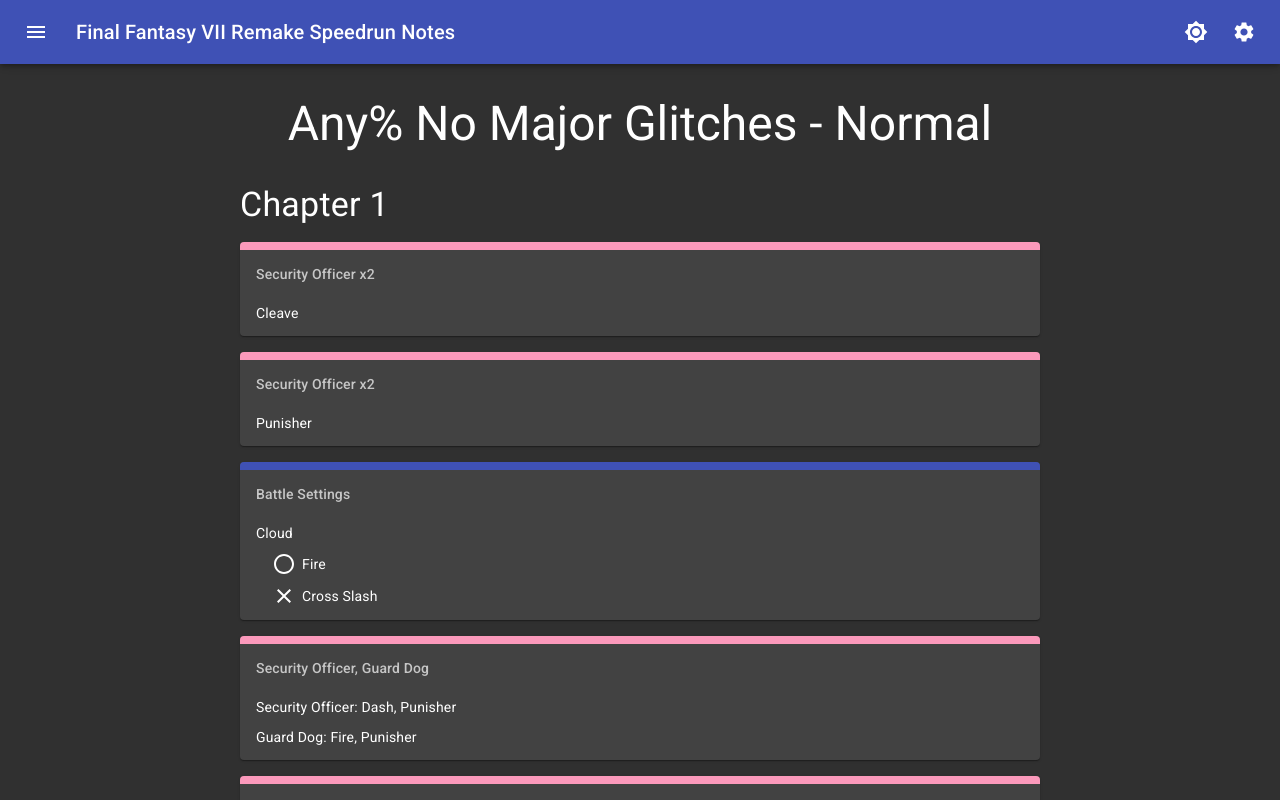
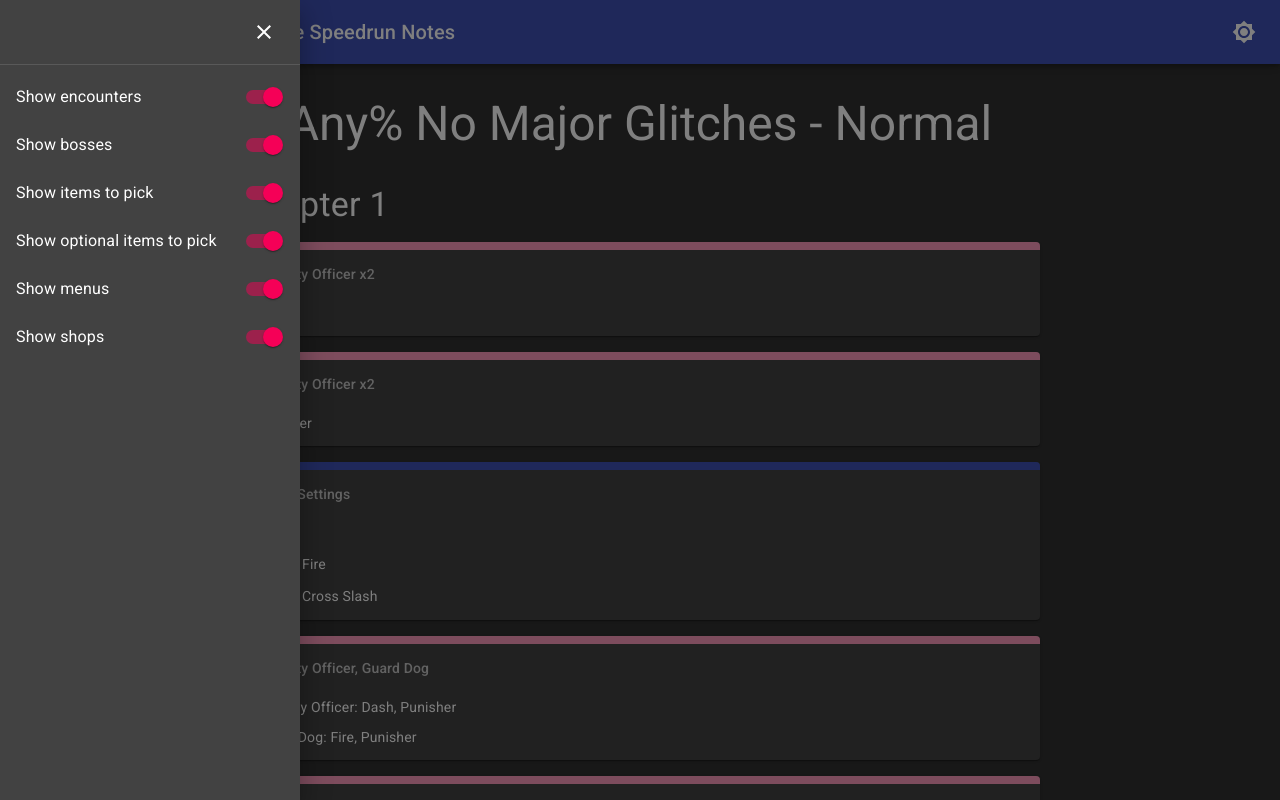
Before and after one commit to fhelwanger/ff7r-speedrun-notes, a React (Create React App) app: page / in a window 1280 px wide. Both pictures are taken after a click on the button 36 px from the left and 32 px from the top of the page. Shown: the top 800 px of the page. Built offline with nearby package versions, Linux system fonts and the light colour scheme.

Commit message:
Toggle sections

```diff
--- a/src/App.tsx
+++ b/src/App.tsx
@@ -2,8 +2,10 @@ import React from "react";
 import Box from "@material-ui/core/Box";
 import CssBaseline from "@material-ui/core/CssBaseline";
 import { makeStyles, ThemeProvider } from "@material-ui/core/styles";
+import Drawer from "./components/Drawer";
 import Header from "./components/Header";
 import AnyPercentNoMajorGlitchesNormal from "./routes/any-nmg-normal";
+import useSettings, { SettingsContext } from "./useSettings";
 import useTheme from "./useTheme";
 
 const useStyles = makeStyles((theme) => ({
@@ -14,15 +16,29 @@ const useStyles = makeStyles((theme) => ({
 
 function App() {
   const classes = useStyles();
+  const [menuOpen, setMenuOpen] = React.useState(false);
   const { theme, setTheme, muiTheme } = useTheme();
+  const { settings, setSettings } = useSettings();
 
   return (
     <ThemeProvider theme={muiTheme}>
-      <CssBaseline />
-      <Header theme={theme} setTheme={setTheme} />
-      <Box className={classes.box}>
-        <AnyPercentNoMajorGlitchesNormal />
-      </Box>
+      <SettingsContext.Provider value={settings}>
+        <CssBaseline />
+        <Drawer
+          open={menuOpen}
+          onClose={() => setMenuOpen(false)}
+          settings={settings}
+          setSettings={setSettings}
+        />
+        <Header
+          theme={theme}
+          setTheme={setTheme}
+          onMenuClick={() => setMenuOpen(true)}
+        />
+        <Box className={classes.box}>
+          <AnyPercentNoMajorGlitchesNormal />
+        </Box>
+      </SettingsContext.Provider>
     </ThemeProvider>
   );
 }
--- a/src/components/Boss.tsx
+++ b/src/components/Boss.tsx
@@ -4,6 +4,7 @@ import ListItem from "@material-ui/core/ListItem";
 import ListItemText from "@material-ui/core/ListItemText";
 import ListSubheader from "@material-ui/core/ListSubheader";
 import { makeStyles } from "@material-ui/core/styles";
+import { SettingsContext } from "../useSettings";
 import Card from "./Card";
 import palette from "./palette";
 
@@ -26,6 +27,11 @@ export interface BossProps {
 
 function Boss({ name, phases }: BossProps) {
   const classes = useStyles();
+  const settings = React.useContext(SettingsContext);
+
+  if (!settings.showBosses) {
+    return null;
+  }
 
   return (
     <Card color={palette.boss}>
--- /dev/null
+++ b/src/components/Drawer.tsx
@@ -0,0 +1,142 @@
+import React from "react";
+import Box from "@material-ui/core/Box";
+import Divider from "@material-ui/core/Divider";
+import IconButton from "@material-ui/core/IconButton";
+import List from "@material-ui/core/List";
+import ListItem from "@material-ui/core/ListItem";
+import ListItemText from "@material-ui/core/ListItemText";
+import ListItemSecondaryAction from "@material-ui/core/ListItemSecondaryAction";
+import MuiDrawer from "@material-ui/core/Drawer";
+import Switch from "@material-ui/core/Switch";
+import Toolbar from "@material-ui/core/Toolbar";
+import { makeStyles } from "@material-ui/core/styles";
+import CloseIcon from "@material-ui/icons/Close";
+import { Settings } from "../useSettings";
+
+const useStyles = makeStyles((theme) => ({
+  closeButton: {
+    marginLeft: "auto",
+  },
+}));
+
+export interface DrawerProps {
+  open: boolean;
+  onClose: () => void;
+  settings: Settings;
+  setSettings: (settings: Settings) => void;
+}
+
+function Drawer({ open, onClose, settings, setSettings }: DrawerProps) {
+  const classes = useStyles();
+
+  return (
+    <MuiDrawer open={open} onClose={onClose}>
+      <Box width={300}>
+        <Toolbar>
+          <IconButton
+            className={classes.closeButton}
+            edge="end"
+            onClick={onClose}
+          >
+            <CloseIcon />
+          </IconButton>
+        </Toolbar>
+        <Divider />
+        <List>
+          <ListItem>
+            <ListItemText primary="Show encounters" />
+            <ListItemSecondaryAction>
+              <Switch
+                edge="end"
+                checked={settings.showEncounters}
+                onChange={() =>
+                  setSettings({
+                    ...settings,
+                    showEncounters: !settings.showEncounters,
+                  })
+                }
+              />
+            </ListItemSecondaryAction>
+          </ListItem>
+          <ListItem>
+            <ListItemText primary="Show bosses" />
+            <ListItemSecondaryAction>
+              <Switch
+                edge="end"
+                checked={settings.showBosses}
+                onChange={() =>
+                  setSettings({
+                    ...settings,
+                    showBosses: !settings.showBosses,
+                  })
+                }
+              />
+            </ListItemSecondaryAction>
+          </ListItem>
+          <ListItem>
+            <ListItemText primary="Show items to pick" />
+            <ListItemSecondaryAction>
+              <Switch
+                edge="end"
+                checked={settings.showPick}
+                onChange={() =>
+                  setSettings({
+                    ...settings,
+                    showPick: !settings.showPick,
+                  })
+                }
+              />
+            </ListItemSecondaryAction>
+          </ListItem>
+          <ListItem>
+            <ListItemText primary="Show optional items to pick" />
+            <ListItemSecondaryAction>
+              <Switch
+                edge="end"
+                checked={settings.showOptionalPick}
+                onChange={() =>
+                  setSettings({
+                    ...settings,
+                    showOptionalPick: !settings.showOptionalPick,
+                  })
+                }
+              />
+            </ListItemSecondaryAction>
+          </ListItem>
+          <ListItem>
+            <ListItemText primary="Show menus" />
+            <ListItemSecondaryAction>
+              <Switch
+                edge="end"
+                checked={settings.showMenus}
+                onChange={() =>
+                  setSettings({
+                    ...settings,
+                    showMenus: !settings.showMenus,
+                  })
+                }
+              />
+            </ListItemSecondaryAction>
+          </ListItem>
+          <ListItem>
+            <ListItemText primary="Show shops" />
+            <ListItemSecondaryAction>
+              <Switch
+                edge="end"
+                checked={settings.showShops}
+                onChange={() =>
+                  setSettings({
+                    ...settings,
+                    showShops: !settings.showShops,
+                  })
+                }
+              />
+            </ListItemSecondaryAction>
+          </ListItem>
+        </List>
+      </Box>
+    </MuiDrawer>
+  );
+}
+
+export default Drawer;
--- a/src/components/Encounter.tsx
+++ b/src/components/Encounter.tsx
@@ -4,6 +4,7 @@ import ListItem from "@material-ui/core/ListItem";
 import ListItemText from "@material-ui/core/ListItemText";
 import ListSubheader from "@material-ui/core/ListSubheader";
 import { makeStyles } from "@material-ui/core/styles";
+import { SettingsContext } from "../useSettings";
 import Card from "./Card";
 import palette from "./palette";
 
@@ -20,6 +21,11 @@ export interface EncounterProps {
 
 function Encounter({ enemies, instructions }: EncounterProps) {
   const classes = useStyles();
+  const settings = React.useContext(SettingsContext);
+
+  if (!settings.showEncounters) {
+    return null;
+  }
 
   return (
     <Card color={palette.encounter}>
--- a/src/components/Header.tsx
+++ b/src/components/Header.tsx
@@ -7,7 +7,6 @@ import Typography from "@material-ui/core/Typography";
 import DarkThemeIcon from "@material-ui/icons/Brightness5";
 import LightThemeIcon from "@material-ui/icons/Brightness7";
 import MenuIcon from "@material-ui/icons/Menu";
-import SettingsIcon from "@material-ui/icons/Settings";
 import { makeStyles } from "@material-ui/core/styles";
 import { Theme } from "../useTheme";
 
@@ -21,15 +20,16 @@ const useStyles = makeStyles((theme) => ({
 export interface HeaderProps {
   setTheme: (theme: Theme) => void;
   theme: Theme;
+  onMenuClick: () => void;
 }
 
-function Header({ theme, setTheme }: HeaderProps) {
+function Header({ theme, setTheme, onMenuClick }: HeaderProps) {
   const classes = useStyles();
 
   return (
     <AppBar position="sticky">
       <Toolbar>
-        <IconButton edge="start" color="inherit">
+        <IconButton color="inherit" edge="start" onClick={onMenuClick}>
           <MenuIcon />
         </IconButton>
         <Typography className={classes.title} variant="h6" noWrap>
@@ -38,14 +38,10 @@ function Header({ theme, setTheme }: HeaderProps) {
         <Tooltip title="Toggle light/dark theme">
           <IconButton
             color="inherit"
+            edge="end"
             onClick={() => setTheme(theme === "light" ? "dark" : "light")}
           >
             {theme === "light" ? <DarkThemeIcon /> : <LightThemeIcon />}
-          </IconButton>
-        </Tooltip>
-        <Tooltip title="Settings">
-          <IconButton edge="end" color="inherit">
-            <SettingsIcon />
           </IconButton>
         </Tooltip>
       </Toolbar>
--- a/src/components/Menu.tsx
+++ b/src/components/Menu.tsx
@@ -1,5 +1,6 @@
 import React from "react";
 import Divider from "@material-ui/core/Divider";
+import { SettingsContext } from "../useSettings";
 import Card from "./Card";
 import palette from "./palette";
 
@@ -8,6 +9,12 @@ export interface MenuProps {
 }
 
 function Menu({ children }: MenuProps) {
+  const settings = React.useContext(SettingsContext);
+
+  if (!settings.showMenus) {
+    return null;
+  }
+
   const mappedChildren = React.Children.map(children, (child, childIndex) => {
     if (childIndex === 0) {
       return child;
--- a/src/components/Pick.tsx
+++ b/src/components/Pick.tsx
@@ -3,6 +3,7 @@ import List from "@material-ui/core/List";
 import ListItem from "@material-ui/core/ListItem";
 import ListItemText from "@material-ui/core/ListItemText";
 import ListSubheader from "@material-ui/core/ListSubheader";
+import { SettingsContext } from "../useSettings";
 import Card from "./Card";
 import palette from "./palette";
 
@@ -13,6 +14,16 @@ export interface PickProps {
 }
 
 function Pick({ item, description, optional }: PickProps) {
+  const settings = React.useContext(SettingsContext);
+
+  if (!settings.showPick && !optional) {
+    return null;
+  }
+
+  if (!settings.showOptionalPick && optional) {
+    return null;
+  }
+
   let title = "Pick";
 
   if (optional) {
--- a/src/components/Shop.tsx
+++ b/src/components/Shop.tsx
@@ -4,6 +4,7 @@ import ListItem from "@material-ui/core/ListItem";
 import ListItemText from "@material-ui/core/ListItemText";
 import ListSubheader from "@material-ui/core/ListSubheader";
 import { makeStyles } from "@material-ui/core/styles";
+import { SettingsContext } from "../useSettings";
 import Card from "./Card";
 import palette from "./palette";
 
@@ -24,6 +25,11 @@ export interface ShopProps {
 
 function Shop({ name, sell, buy }: ShopProps) {
   const classes = useStyles();
+  const settings = React.useContext(SettingsContext);
+
+  if (!settings.showShops) {
+    return null;
+  }
 
   return (
     <Card color={palette.shop}>
--- /dev/null
+++ b/src/useSettings.ts
@@ -0,0 +1,44 @@
+import React from "react";
+
+export interface Settings {
+  showEncounters: boolean;
+  showBosses: boolean;
+  showPick: boolean;
+  showOptionalPick: boolean;
+  showMenus: boolean;
+  showShops: boolean;
+}
+
+const defaultSettings: Settings = {
+  showEncounters: true,
+  showBosses: true,
+  showPick: true,
+  showOptionalPick: true,
+  showMenus: true,
+  showShops: true,
+};
+
+export const SettingsContext = React.createContext(defaultSettings);
+
+function useSettings() {
+  const settingsStorageKey = "SETTINGS";
+  const [settings, setSettings] = React.useState<Settings>(defaultSettings);
+
+  React.useEffect(() => {
+    const settingsStorageValue = localStorage.getItem(settingsStorageKey);
+
+    if (settingsStorageValue) {
+      setSettings(JSON.parse(settingsStorageValue));
+    }
+  }, []);
+
+  return {
+    settings,
+    setSettings: (settings: Settings) => {
+      localStorage.setItem(settingsStorageKey, JSON.stringify(settings));
+      setSettings(settings);
+    },
+  };
+}
+
+export default useSettings;
```
